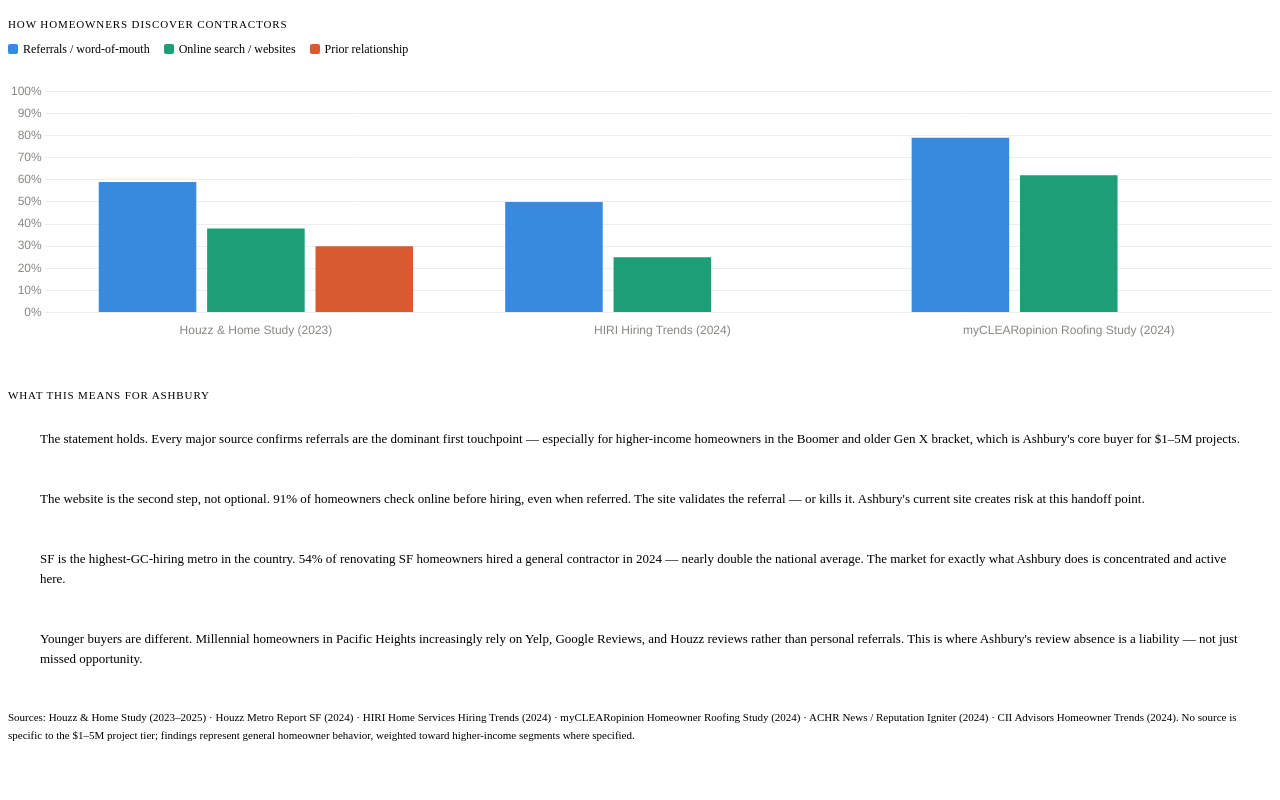
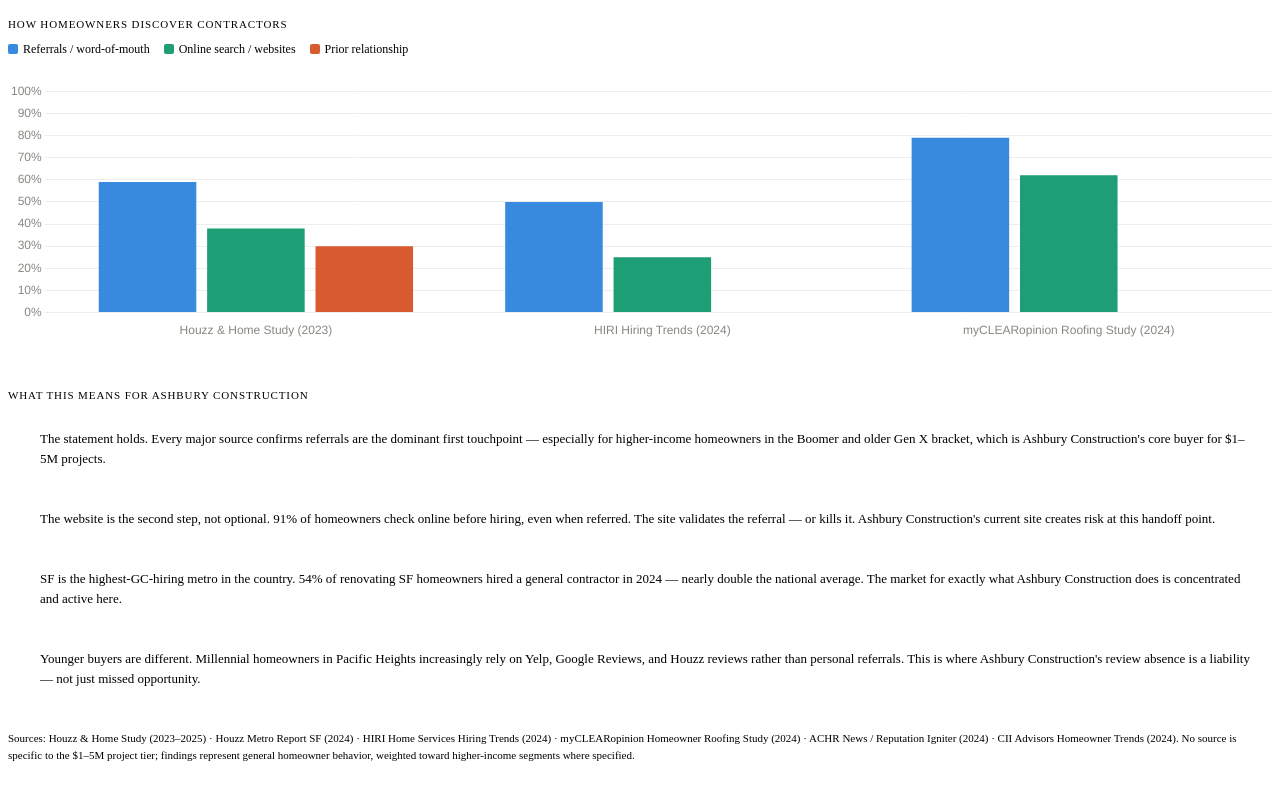
Before and after one commit to sharlag/AC-Search-Behavior, a plain HTML site: page index.html in a window 1280 px wide. Shown: the part 852-1652 px from the top of the page. Drawn offline with nearby package versions, Linux system fonts and the light colour scheme.

Commit message:
Index.html
Ashbury Construction

```diff
--- a/index.html
+++ b/index.html
@@ -113,26 +113,26 @@
   </div>
 
   <hr class="divider">
-  <p class="section-label">What this means for Ashbury</p>
+  <p class="section-label">What this means for Ashbury Construction</p>
 
   <div class="takeaway-card">
     <i class="ti ti-check takeaway-icon" aria-hidden="true"></i>
-    <div class="takeaway-text"><strong>The statement holds.</strong> Every major source confirms referrals are the dominant first touchpoint — especially for higher-income homeowners in the Boomer and older Gen X bracket, which is Ashbury's core buyer for $1–5M projects.</div>
+    <div class="takeaway-text"><strong>The statement holds.</strong> Every major source confirms referrals are the dominant first touchpoint — especially for higher-income homeowners in the Boomer and older Gen X bracket, which is Ashbury Construction's core buyer for $1–5M projects.</div>
   </div>
 
   <div class="takeaway-card">
     <i class="ti ti-alert-triangle takeaway-icon" aria-hidden="true"></i>
-    <div class="takeaway-text"><strong>The website is the second step, not optional.</strong> 91% of homeowners check online before hiring, even when referred. The site validates the referral — or kills it. Ashbury's current site creates risk at this handoff point.</div>
+    <div class="takeaway-text"><strong>The website is the second step, not optional.</strong> 91% of homeowners check online before hiring, even when referred. The site validates the referral — or kills it. Ashbury Construction's current site creates risk at this handoff point.</div>
   </div>
 
   <div class="takeaway-card">
     <i class="ti ti-map-pin takeaway-icon" aria-hidden="true"></i>
-    <div class="takeaway-text"><strong>SF is the highest-GC-hiring metro in the country.</strong> 54% of renovating SF homeowners hired a general contractor in 2024 — nearly double the national average. The market for exactly what Ashbury does is concentrated and active here.</div>
+    <div class="takeaway-text"><strong>SF is the highest-GC-hiring metro in the country.</strong> 54% of renovating SF homeowners hired a general contractor in 2024 — nearly double the national average. The market for exactly what Ashbury Construction does is concentrated and active here.</div>
   </div>
 
   <div class="takeaway-card">
     <i class="ti ti-users takeaway-icon" aria-hidden="true"></i>
-    <div class="takeaway-text"><strong>Younger buyers are different.</strong> Millennial homeowners in Pacific Heights increasingly rely on Yelp, Google Reviews, and Houzz reviews rather than personal referrals. This is where Ashbury's review absence is a liability — not just missed opportunity.</div>
+    <div class="takeaway-text"><strong>Younger buyers are different.</strong> Millennial homeowners in Pacific Heights increasingly rely on Yelp, Google Reviews, and Houzz reviews rather than personal referrals. This is where Ashbury Construction's review absence is a liability — not just missed opportunity.</div>
   </div>
 
   <p class="footnote">Sources: Houzz &amp; Home Study (2023–2025) · Houzz Metro Report SF (2024) · HIRI Home Services Hiring Trends (2024) · myCLEARopinion Homeowner Roofing Study (2024) · ACHR News / Reputation Igniter (2024) · CII Advisors Homeowner Trends (2024). No source is specific to the $1–5M project tier; findings represent general homeowner behavior, weighted toward higher-income segments where specified.</p>
```
